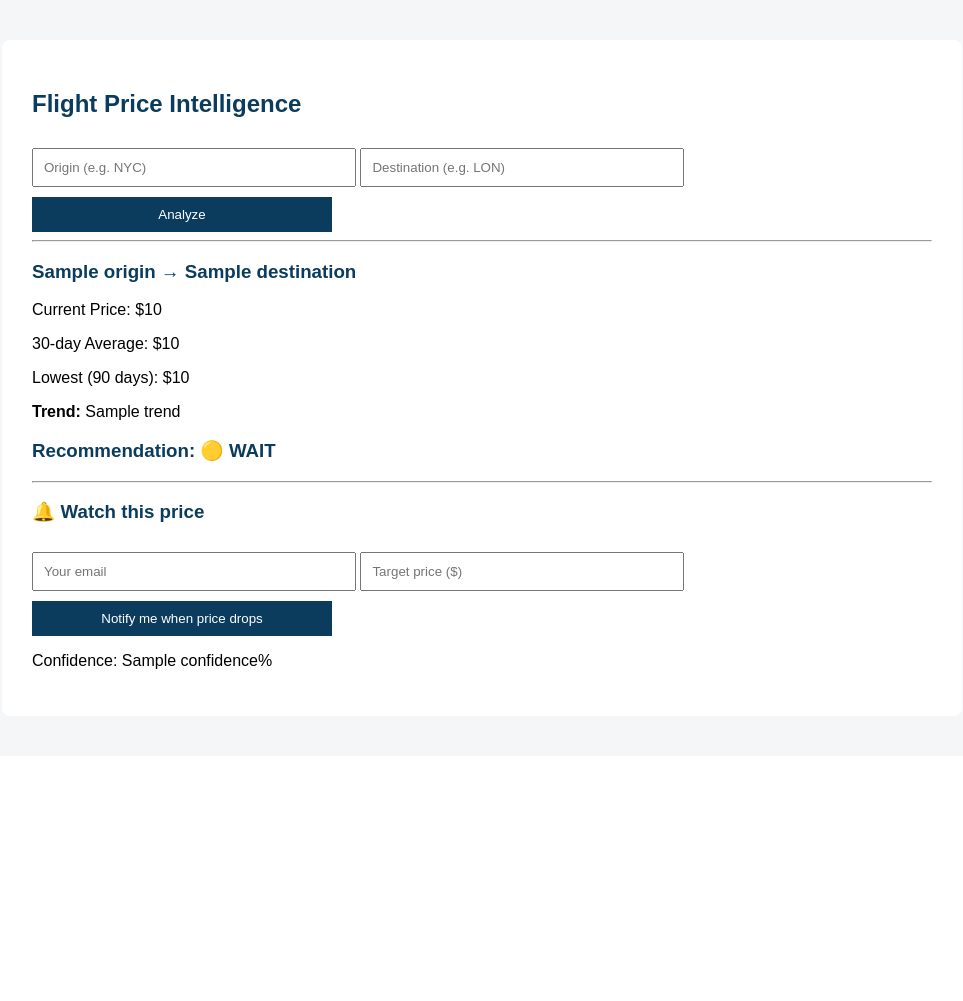
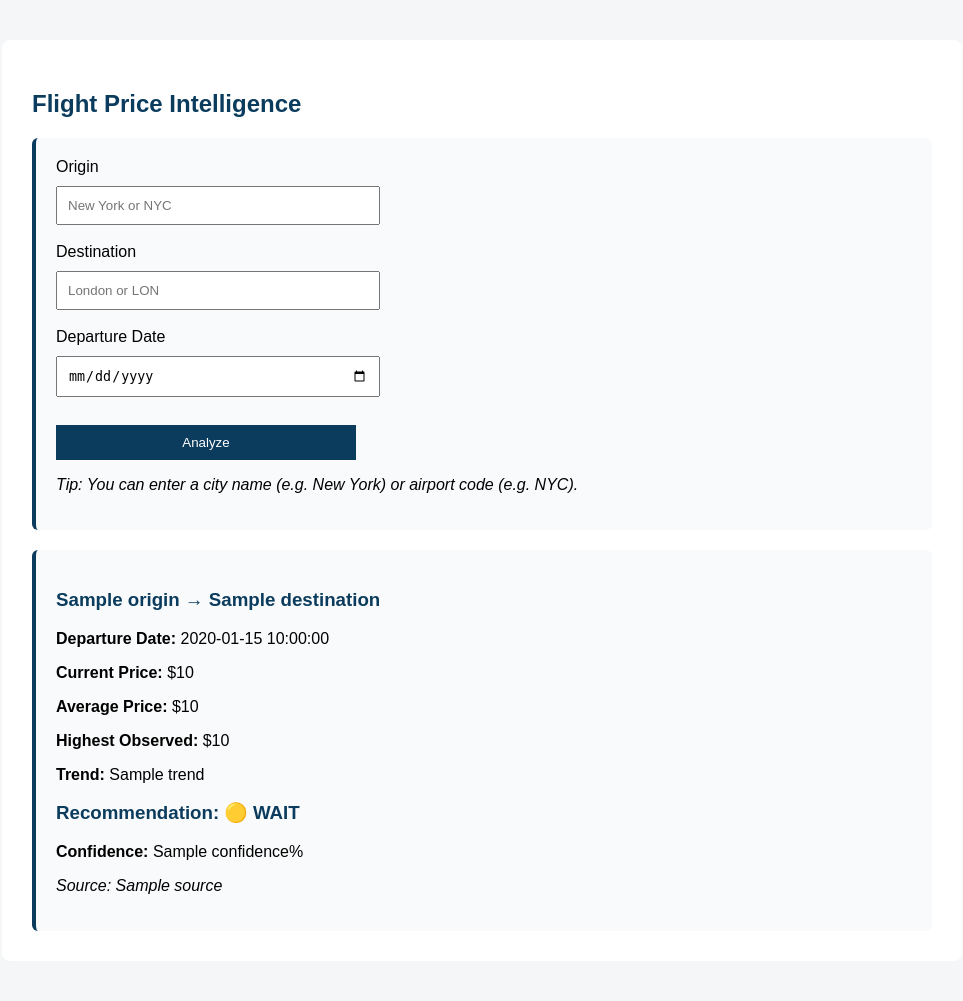
Before and after one commit to avionintel-fly/aviation-intelligence, a Flask app: template templates/flight.html in a window 1280 px wide. Shown: the part 48-1049 px from the top of the page, without its empty margins (158-1121 px from the left). Before the commit the page ends 717 px from the top, so only its background shows below. Run offline with Flask 3, Linux system fonts and the light colour scheme; the template is opened without the code that fills it: most values are stand-ins (such as "Sample title", 1, 10 or a date in 2020).

Commit message:
Add departure date field to flight search UI

```diff
--- a/templates/flight.html
+++ b/templates/flight.html
@@ -1,53 +1,81 @@
 {% extends "base.html" %}
 
 {% block content %}
+
+<!-- FLIGHT TEMPLATE VERSION WITH DATE -->
+
 <h2>Flight Price Intelligence</h2>
 
+<div class="card">
     <form method="GET">
-    <input type="text" name="origin" placeholder="Origin (e.g. NYC)" required>
-    <input type="text" name="destination" placeholder="Destination (e.g. LON)" required>
+        <label>Origin</label><br>
+        <input
+            type="text"
+            name="origin"
+            placeholder="New York or NYC"
+            value="{{ request.args.get('origin','') }}"
+            required
+        >
+        <br><br>
+
+        <label>Destination</label><br>
+        <input
+            type="text"
+            name="destination"
+            placeholder="London or LON"
+            value="{{ request.args.get('destination','') }}"
+            required
+        >
+        <br><br>
+
+        <label>Departure Date</label><br>
+        <input
+            type="date"
+            name="departure_date"
+            value="{{ request.args.get('departure_date','') }}"
+            required
+        >
+        <br><br>
+
         <button type="submit">Analyze</button>
     </form>
 
+    <p><em>
+        Tip: You can enter a city name (e.g. New York) or airport code (e.g. NYC).
+    </em></p>
+</div>
+
 {% if info %}
-<hr>
+
+    {% if info.error %}
+        <div class="card">
+            <p><strong>Error:</strong> {{ info.error }}</p>
+        </div>
+    {% else %}
+        <div class="card">
             <h3>{{ info.origin }} → {{ info.destination }}</h3>
+            <p><strong>Departure Date:</strong> {{ info.departure_date }}</p>
 
-<p>Current Price: ${{ info.current_price }}</p>
-<p>30-day Average: ${{ info.avg_price }}</p>
-<p>Lowest (90 days): ${{ info.lowest_price }}</p>
+            <p><strong>Current Price:</strong> ${{ info.current_price }}</p>
+            <p><strong>Average Price:</strong> ${{ info.avg_price }}</p>
+            <p><strong>Highest Observed:</strong> ${{ info.highest_price }}</p>
 
             <p><strong>Trend:</strong> {{ info.trend }}</p>
 
             <h3>
                 Recommendation:
                 {% if info.recommendation == "BUY" %}
-🟢 BUY NOW
+                    🟢 BUY
                 {% else %}
                     🟡 WAIT
                 {% endif %}
             </h3>
 
-{% if info %}
-<hr>
-<h3>🔔 Watch this price</h3>
-
-<form method="POST" action="/alert">
-    <input type="hidden" name="origin" value="{{ info.origin }}">
-    <input type="hidden" name="destination" value="{{ info.destination }}">
-
-    <input type="email" name="email" placeholder="Your email" required>
-    <input type="number" name="target_price" placeholder="Target price ($)" required>
-
-    <button type="submit">Notify me when price drops</button>
-</form>
+            <p><strong>Confidence:</strong> {{ info.confidence }}%</p>
+            <p><em>Source: {{ info.source }}</em></p>
+        </div>
     {% endif %}
 
-
-<p>Confidence: {{ info.confidence }}%</p>
 {% endif %}
 
-{% if searched and not info %}
-<p>No data available for this route.</p>
-{% endif %}
 {% endblock %}
```
Lines whose indentation alone changed are shown as unchanged.
